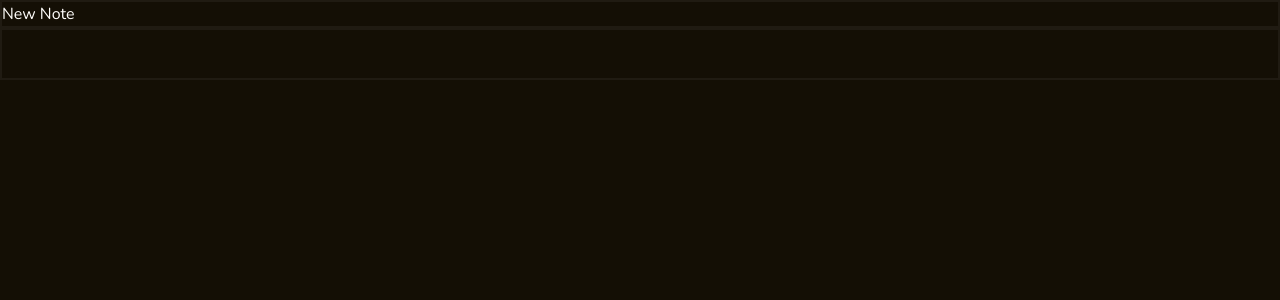
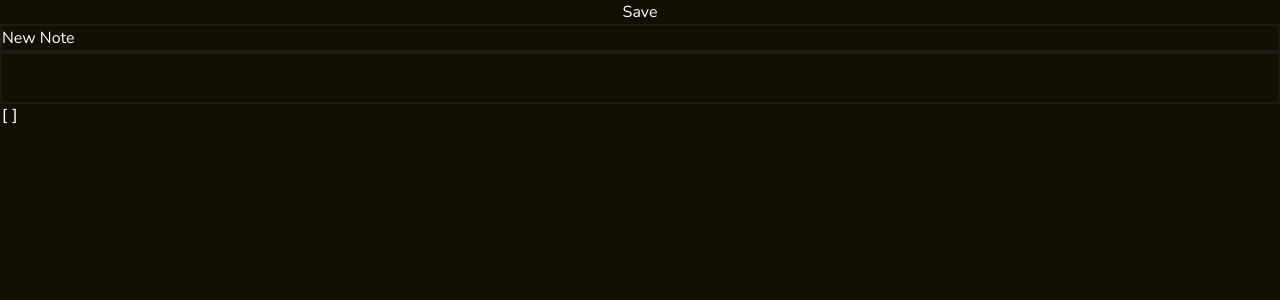
Before and after one commit to dmm22/notes, a React (Vite) app: page / in a window 1280 px wide. Shown: the top 300 px of the page. Built offline with nearby package versions, Linux system fonts and the light colour scheme.

Commit message:
Add function to save notes

```diff
--- a/src/components/NoteEditor.tsx
+++ b/src/components/NoteEditor.tsx
@@ -2,11 +2,13 @@ import { useContext } from "react"
 import { NoteContext } from "../contexts/NoteContext"
 
 export default function NoteEditor() {
-  const { currentNote, editCurrentNote } = useContext(NoteContext)
+  const { currentNote, editCurrentNote, saveCurrentNote, notes } =
+    useContext(NoteContext)
   const { title, body } = currentNote
 
   return (
     <section className="text-text flex flex-col">
+      <button onClick={saveCurrentNote}>Save</button>
       <input
         onChange={e => editCurrentNote("title", e.target.value)}
         value={title}
@@ -17,6 +19,7 @@ export default function NoteEditor() {
         value={body}
         className="bg-bg resize-none border-secondaryBg1 border-2"
       ></textarea>
+      <pre>{JSON.stringify(notes, null, 2)}</pre>
     </section>
   )
 }
--- a/src/contexts/NoteContext.tsx
+++ b/src/contexts/NoteContext.tsx
@@ -2,8 +2,10 @@ import { createContext, useState } from "react"
 import Note from "../types/Note"
 
 interface NoteContextInterface {
+  note: Note[]
   currentNote: Note
   editCurrentNote: (property: "title" | "body", newValue: string) => void
+  saveCurrentNote: () => void
 }
 
 export const NoteContext = createContext<NoteContextInterface>(
@@ -22,17 +24,40 @@ export default function NoteContextProvider({
 }: {
   children: JSX.Element
 }) {
+  const [notes, setNotes] = useState<Note[]>([])
   const [currentNote, setCurrentNote] = useState(blankNote())
 
   function editCurrentNote(property: "title" | "body", newValue: string) {
     setCurrentNote(currentNote => ({ ...currentNote, [property]: newValue }))
   }
 
+  function saveCurrentNote() {
+    const existingNoteIndex = getCurrentNoteIndex()
+
+    if (existingNoteIndex >= 0) {
+      setNotes(notes => [
+        currentNote,
+        ...notes.slice(0, existingNoteIndex),
+        ...notes.slice(existingNoteIndex + 1),
+      ])
+    } else {
+      setNotes(notes => [currentNote, ...notes])
+    }
+  }
+
+  function getCurrentNoteIndex() {
+    return notes.findIndex(
+      ({ createdAt }) => createdAt === currentNote.createdAt
+    )
+  }
+
   return (
     <NoteContext.Provider
       value={{
+        notes,
         currentNote,
         editCurrentNote,
+        saveCurrentNote,
       }}
     >
       {children}
```
